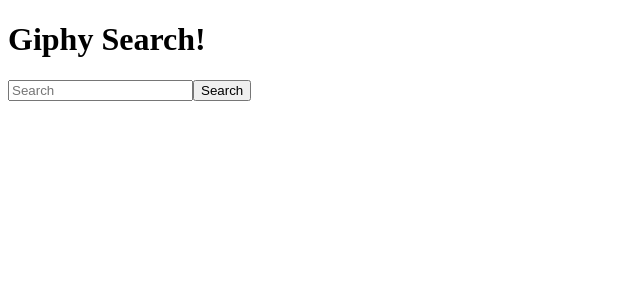
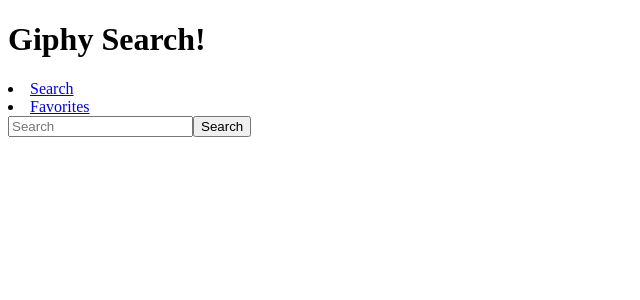
Before and after one commit to jroske1120/group-giphy, a React (Create React App) app: page / in a window 1280 px wide. Shown: the top 300 px of the page, without its empty margins (0-640 px from the left). Built offline with nearby package versions, Linux system fonts and the light colour scheme.

Commit message:
set up routes for search and favorites

```diff
--- a/src/components/App/App.js
+++ b/src/components/App/App.js
@@ -1,13 +1,25 @@
 import React, { Component } from 'react';
+import { HashRouter as Router, Route, Link } from 'react-router-dom';
 import ImageSearch from '../ImageSearch/ImageSearch';
 import {connect} from 'react-redux'
+import FavItem from '../FavItem/FavItem';
 
 class App extends Component {
 
   render() {
     return (
       <div>
-        <ImageSearch/>
+        <h1>Giphy Search!</h1>
+        <Router>
+          <li>
+            <Link to='/'>Search</Link>
+          </li>
+          <li>
+            <Link to='/favorites'>Favorites</Link>
+          </li>
+          <Route exact path="/favorites" component={FavItem} />
+          <Route exact path="/" component={ImageSearch}/>
+        </Router>
       </div>
     );
   }
--- a/src/components/FavItem/FavItem.js
+++ b/src/components/FavItem/FavItem.js
@@ -16,7 +16,7 @@
             // </li>
 
             <li>
-                <img src={this.props.reduxState.dummyReducerList} />
+                {/* <img src={this.props.reduxState.favoritesReducer} /> */}
                 <select>
                     <option>funny</option>
                     <option>cohort</option>
--- a/src/components/ImageSearch/ImageSearch.js
+++ b/src/components/ImageSearch/ImageSearch.js
@@ -23,27 +23,21 @@
     })
   }
 
+  addToFavorites = (event, imgSrc) => {
+    event.preventDefault();
+    console.log('in click with:', imgSrc);
+  }
+
   render() {
     return (
       <div>
-        <h1>Giphy Search!</h1>
         <form onSubmit={this.handleSubmit}>
           <input type="text" onChange={this.handleChange} placeholder="Search"></input>
           <button type="submit">Search</button>
         </form>
-        {/* <ul>
-          {this.props.reduxState.searchResultReducer.map((item, index) =>{
-          return (
-            <li key={index}><img src={item.data.images.original.url} alt="img"/></li>
-          )
+         {this.props.reduxState.searchResultReducer.map((item, index)=>{
+           return <div key={index}><img src={item.images.downsized.url} alt={item.title}/><button onClick={ (event) => this.addToFavorites(event, item.images.downsized.url) }>Add to Favorties</button></div>
           })}
-        </ul> */}
-         {this.props.reduxState.searchResultReducer.map((item, index)=>{
-           return <img key={index} src={item.images.downsized.url} alt={item.title}/>
-          })}
-          {/* {JSON.stringify(this.props.reduxState && this.props.reduxState.searchResultReducer && this.props.reduxState.searchResultReducer.map((item, index)=>{
-            <p key={index}>{item}</p>
-          }))} */}
         <ImageDisplay/>
       </div>
     );
```
